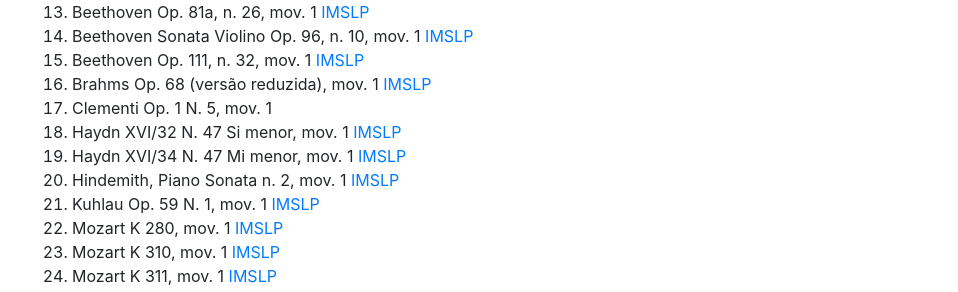
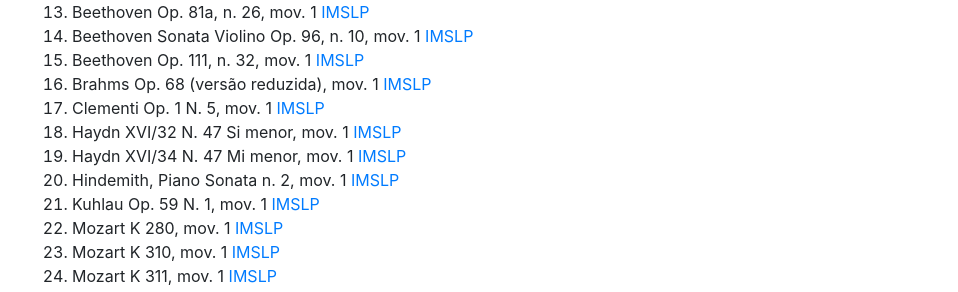
Before and after one commit to kroger/genosmus, a Jekyll site: the page built from _marcos/musa72.md, in a window 1280 px wide and 900 px high, scrolled down 1977 px. Shown: the part 162-454 px from the top of the window, without its empty margins (68-1026 px from the left). Built offline with Jekyll 4.4.1, drawn with Linux system fonts in a browser that asks for light colours; the table of contents is made by our own code.

Commit message:
Link para partitura

```diff
--- a/_marcos/musa72.md
+++ b/_marcos/musa72.md
@@ -127,7 +127,7 @@
   1. Beethoven Sonata Violino Op. 96, n. 10, mov. 1 [IMSLP](http://ks4.imslp.info/files/imglnks/usimg/a/a8/IMSLP52024-PMLP10444-Beethoven_Werke_Breitkopf_Serie_12_No_101_Op_96.pdf)
   1. Beethoven Op. 111, n. 32, mov. 1 [IMSLP](http://ks.imslp.net/files/imglnks/usimg/7/7e/IMSLP51811-PMLP01489-Beethoven_Werke_Breitkopf_Serie_16_No_155_Op_111.pdf)
   1. Brahms Op. 68 (versão reduzida), mov. 1 [IMSLP](http://ks.imslp.net/files/imglnks/usimg/7/72/IMSLP12057-Brahms-Singer_-_Symphony_No.1.pdf)
-  1. Clementi Op. 1 N. 5, mov. 1
+  1. Clementi Op. 1 N. 5, mov. 1 [IMSLP](http://ks.imslp.info/files/imglnks/usimg/3/3b/IMSLP02848-Clementi_1_5.pdf)
   1. Haydn XVI/32 N. 47 Si menor, mov. 1 [IMSLP](http://ks.imslp.net/files/imglnks/usimg/1/12/IMSLP00148-Haydn_-_Piano_Sonata_No_32_in_b.pdf)
   1. Haydn XVI/34 N. 47 Mi menor, mov. 1 [IMSLP](http://ks4.imslp.info/files/imglnks/usimg/e/ef/IMSLP00150-Haydn_-_Piano_Sonata_No_34_in_e.pdf)
   1. Hindemith, Piano Sonata n. 2, mov. 1 [IMSLP](http://petruccilibrary.ca/files/imglnks/caimg/2/28/IMSLP422919-PMLP501630-hindemithpianosonatano.2score(FE).pdf)
```
